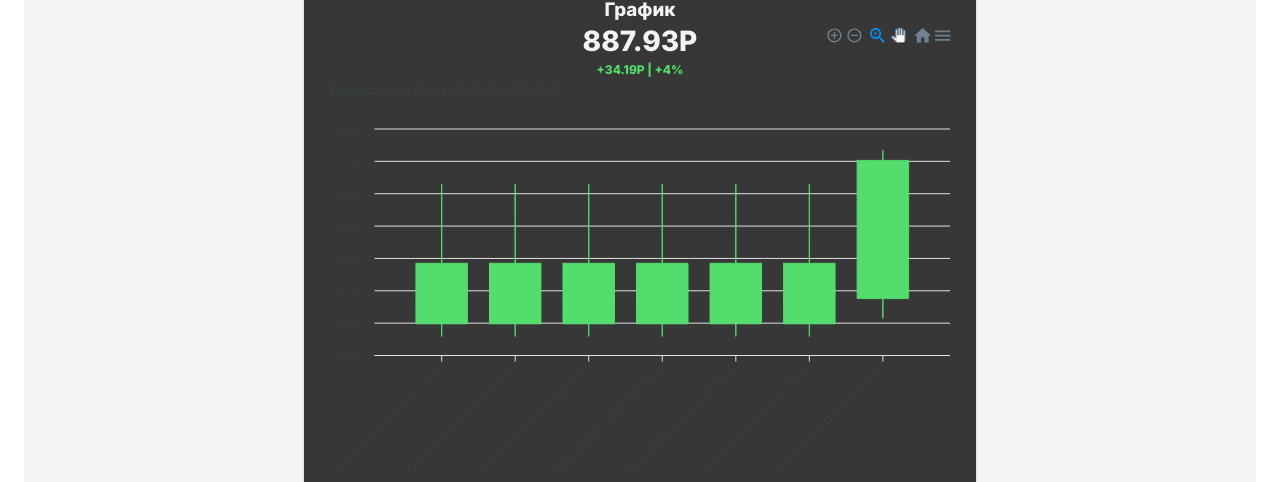
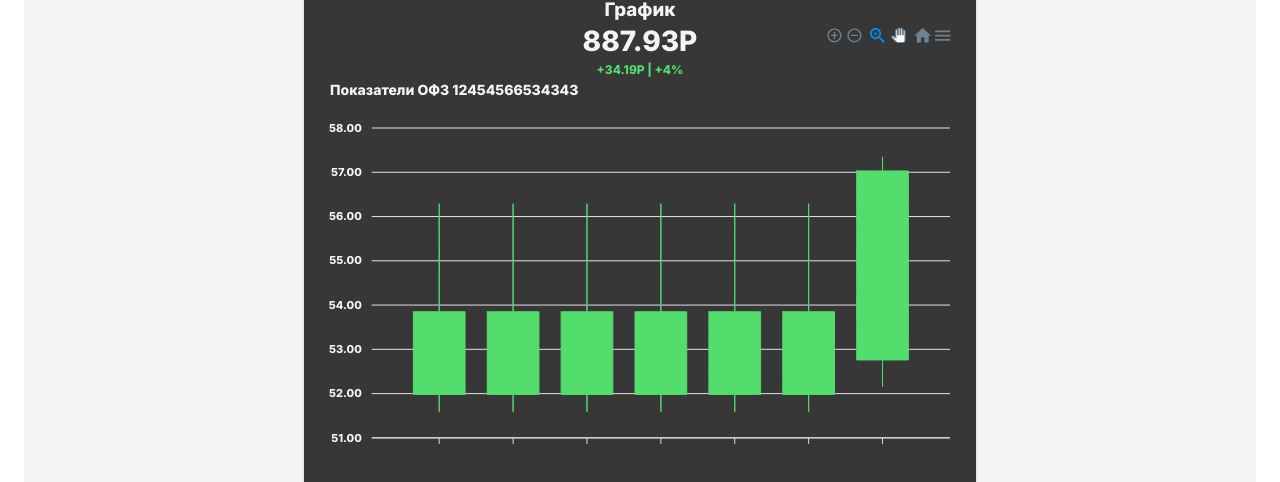
Before and after one commit to CruzedV/StockFinderNode, a React (Create React App) app in the folder frontend/: page /position in a window 1280 px wide. Shown: the part 470-952 px from the top of the page. Built offline with nearby package versions, Linux system fonts and the light colour scheme; no server answers.

Commit message:
Graph done

```diff
--- a/frontend/src/Components/App.css
+++ b/frontend/src/Components/App.css
@@ -36,3 +36,8 @@
     transform: rotate(360deg);
   }
 }
+
+.apexcharts-tooltip {
+  background: #F4F4F4;
+  color: #373737;
+}
--- a/frontend/src/Components/PositionPage/PositionGraph/CandleStickApex.tsx
+++ b/frontend/src/Components/PositionPage/PositionGraph/CandleStickApex.tsx
@@ -9,10 +9,12 @@ export class CandleStickApex extends React.Component<{}, {options:any, series:an
     this.state = {
       options: {
         chart: {
-          id: 'candlestick'
+          id: 'candlestick',
+          foreColor: '#F4F4F4',
+          fontFamily: 'Inter',
         },
         xaxis: {
-          categories: [1991,1992,1993,1994,1995,1996,1997, 1998,1999]
+          categories: [2016, 2017, 2018, 2019, 2020, 2021, 2022]
         },
         plotOptions: {
           candlestick: {
@@ -22,6 +24,13 @@ export class CandleStickApex extends React.Component<{}, {options:any, series:an
             }
           }
         },
+        tooltip: {
+          enabled: true,
+          style: {
+            fontSize: '12px',
+            fontFamily: 'Inter',
+          },
+        },
         title: {
           text: 'Показатели ОФЗ 12454566534343',
           align: 'left'
@@ -29,31 +38,31 @@ export class CandleStickApex extends React.Component<{}, {options:any, series:an
       },
       series: [{
         data: [{
-          x: new Date(2016, 1, 1),
+          x: 2016,
           y: [51.98, 56.29, 51.59, 53.85]
         },
         {
-          x: new Date(2016, 1, 1),
+          x: 2017,
           y: [51.98, 56.29, 51.59, 53.85]
         },
         {
-          x: new Date(2016, 1, 1),
+          x: 2018,
           y: [51.98, 56.29, 51.59, 53.85]
         },
         {
-          x: new Date(2016, 1, 1),
+          x: 2019,
           y: [51.98, 56.29, 51.59, 53.85]
         },
         {
-          x: new Date(2016, 1, 1),
+          x: 2020,
           y: [51.98, 56.29, 51.59, 53.85]
         },
         {
-          x: new Date(2016, 1, 1),
+          x: 2021,
           y: [51.98, 56.29, 51.59, 53.85]
         },
         {
-          x: new Date(2016, 8, 1),
+          x: 2022,
           y: [52.76, 57.35, 52.15, 57.03]
         }]
       }],
```
Also changed, not shown: 1 other file (tests, documents, lock files or other folders).
